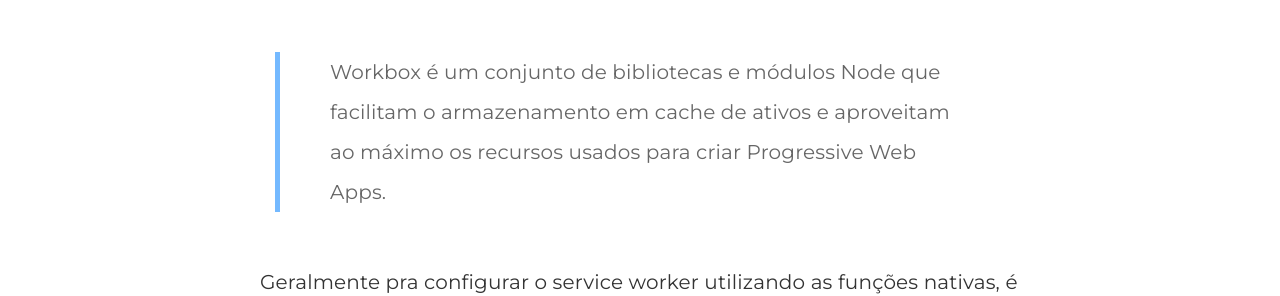
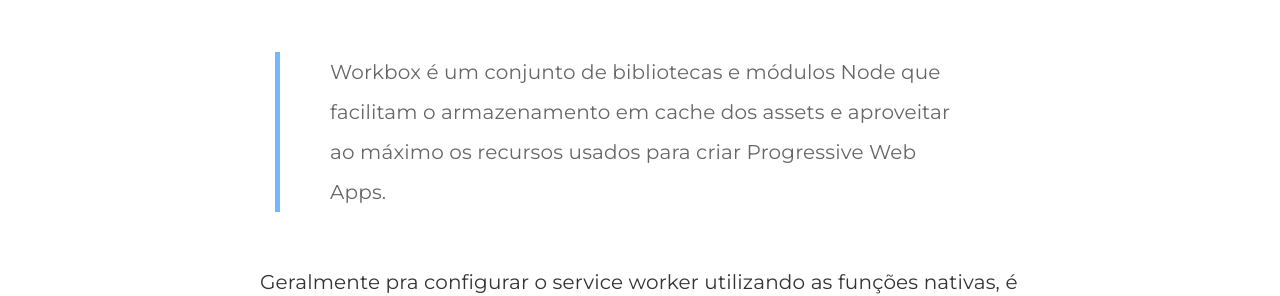
Before and after one commit to Fziliotti/oldBlog, a Jekyll site: the page built from _posts/2019-09-25-snippets-pwa.md, in a window 1280 px wide and 900 px high, scrolled down 9302 px. Shown: the part 200-496 px from the top of the window. Built offline with Jekyll 4.4.1, drawn with Linux system fonts in a browser that asks for light colours; comment, search, counter and statistics services are not loaded.

Commit message:
Update from Forestry.io ffz.ziliotti@gmail.com updated _posts/2019-09-25-snippets-pwa.md

```diff
--- a/_posts/2019-09-25-snippets-pwa.md
+++ b/_posts/2019-09-25-snippets-pwa.md
@@ -281,7 +281,7 @@
 
 ### Snippet rápido para usar o Workbox
 
-> Workbox é um conjunto de bibliotecas e módulos Node que facilitam o armazenamento em cache de ativos e aproveitam ao máximo os recursos usados para criar Progressive Web Apps.
+> Workbox é um conjunto de bibliotecas e módulos Node que facilitam o armazenamento em cache dos assets e aproveitar ao máximo os recursos usados para criar Progressive Web Apps.
 
 Geralmente pra configurar o service worker utilizando as funções nativas, é necessário detalhar bem o ciclo de vida dele (eventos install, activate e principalmente o fetch que intercepta as Requests do browser).
 E esse código geralmente se repete muito na construção de PWA's além de alguns serem um pouco complexos.
```
